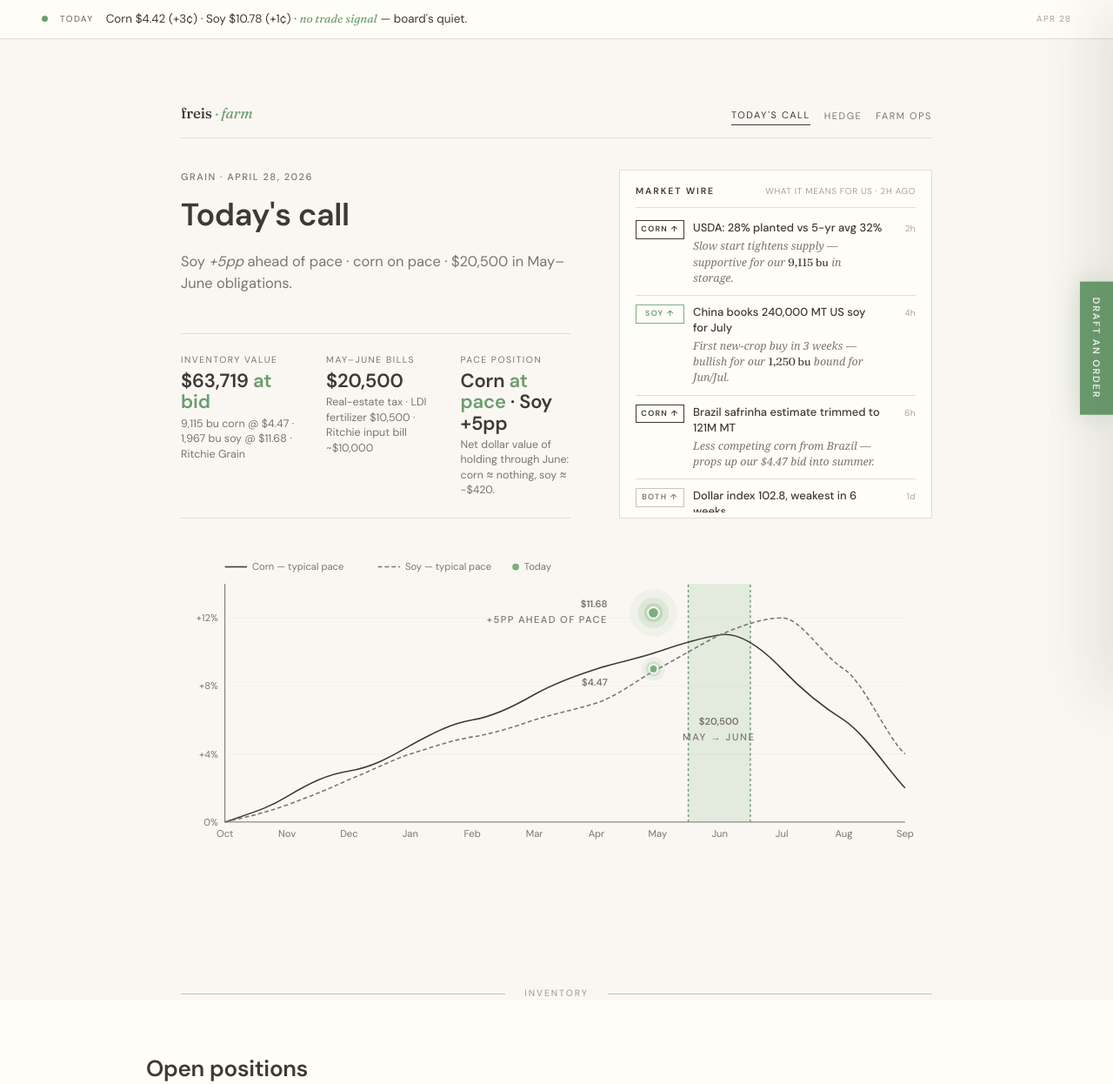
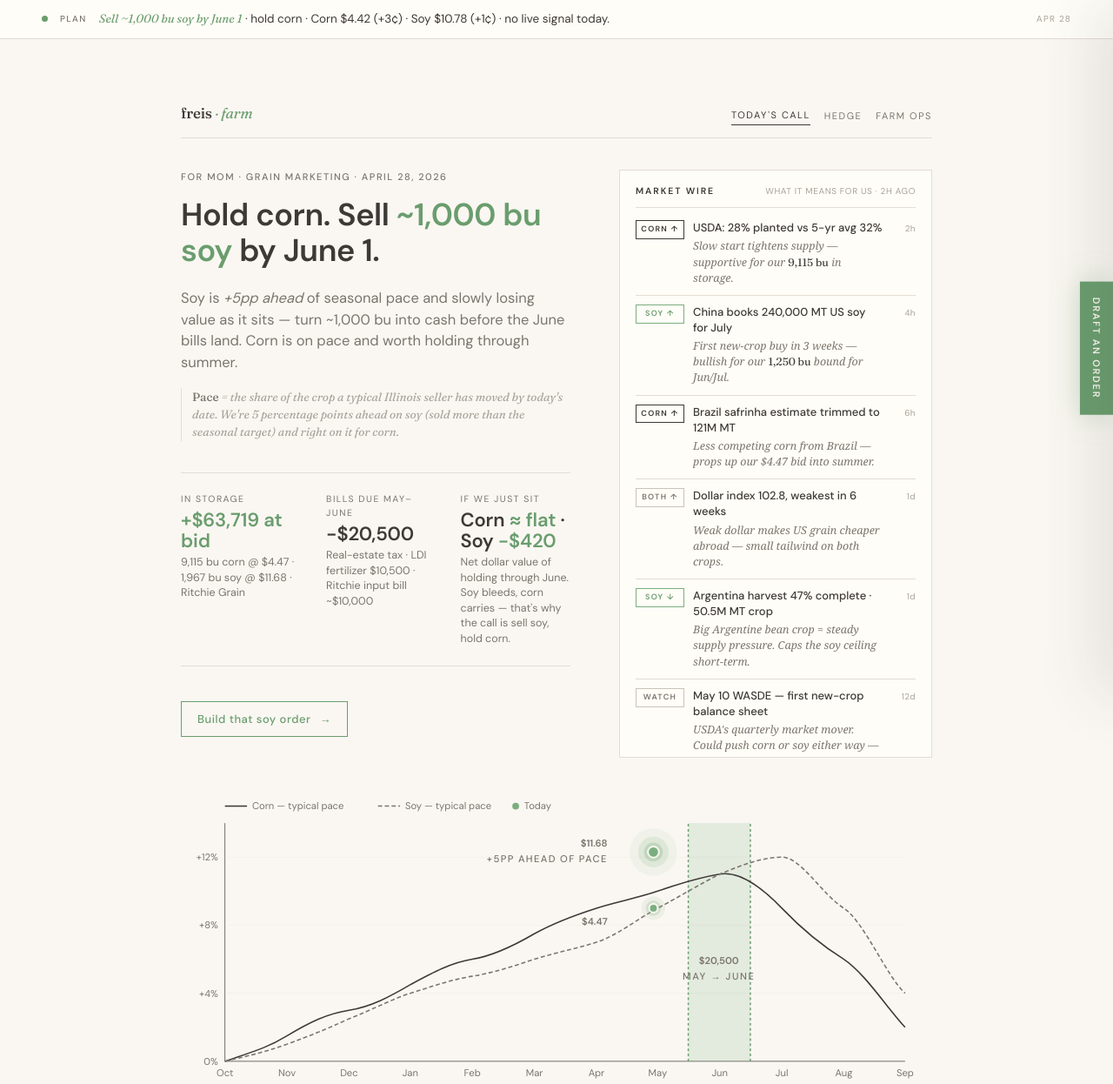
Before and after one commit to jnimbles03/farm-trader, a plain HTML site: page docs/home.html in a window 1280 px wide. Shown: the top 1246 px of the page at 87% size. Drawn offline with Linux system fonts and the light colour scheme.

Commit message:
Lead with the verdict on home page
Refactors the cover so a fresh reader (or naive Mom-mode glance) lands on
the call, not on three independent metrics they have to synthesize.

- Status strip leads with the standing plan; prices second
- H1 is the verdict: "Hold corn. Sell ~1,000 bu soy by June 1."
- Inline italic gloss decodes "pace" the first time it appears
- Hero cells signed (+ stored, − owed) and reframed as evidence;
  third cell becomes the synthesis ("If we just sit")
- New sage-outline CTA below the cells opens the trade drawer
  pre-filled to soy / 1,000 bu — closes recommendation → action
- 'Open positions' / 'Closed contracts' → 'Open lots' / 'Closed lots'
  for one consistent noun across the page

Mirrored from root home.html. .gitignore drift left unstaged.

```diff
--- a/docs/home.html
+++ b/docs/home.html
@@ -117,7 +117,36 @@
     line-height: 1.1;
   }
   .hero-call .cell .v em { font-style: italic; color: var(--sage-deep); }
+  .hero-call .cell .v .pos { color: var(--sage-deep); font-style: normal; }
+  .hero-call .cell .v .neg { color: var(--ink); font-style: normal; }
   .hero-call .cell .sub { font-size: 12.5px; color: var(--slate); margin-top: 4px; line-height: 1.4; }
+
+  /* Pace gloss — one-line italic decoder for the term "pace",
+     placed under the deck so the word's first appearance is also its definition. */
+  .pace-gloss {
+    font-family: "Fraunces", Georgia, serif;
+    font-style: italic; font-size: 13.5px; line-height: 1.5;
+    color: var(--dust); margin: -28px 0 36px; max-width: 560px;
+    border-left: 0.5px solid var(--border); padding-left: 12px;
+  }
+  .pace-gloss strong { font-weight: 500; color: var(--slate); font-style: normal; }
+
+  /* Hero CTA — quiet sage-outline pill that hangs off the verdict and opens
+     the trade drawer pre-filled. Closes the gap from recommendation → action. */
+  .hero-cta {
+    display: inline-flex; align-items: center; gap: 10px;
+    margin: 4px 0 24px;
+    padding: 11px 18px;
+    border: 0.5px solid var(--sage-deep);
+    background: transparent; color: var(--sage-deep);
+    font-family: "DM Sans", sans-serif;
+    font-size: 13px; font-weight: 500;
+    letter-spacing: 0.04em; text-transform: none;
+    cursor: pointer; border-radius: 0;
+    transition: background 0.15s ease, color 0.15s ease;
+  }
+  .hero-cta:hover { background: var(--sage-deep); color: var(--paper); }
+  .hero-cta .arr { font-family: "Fraunces", Georgia, serif; font-style: italic; }
 
   .hero { margin: 0 -8px 30px; }
   .hero svg { width: 100%; height: auto; display: block; }
@@ -1645,8 +1674,8 @@
 <!-- ================== STATUS STRIP (mobile-first headline) ================== -->
 <aside class="status-strip" data-tone="calm" aria-live="polite">
   <span class="pulse" aria-hidden="true"></span>
-  <span class="label">Today</span>
-  <span class="msg">Corn $4.42 (+3¢) · Soy $10.78 (+1¢) · <em>no trade signal</em> — board's quiet.</span>
+  <span class="label">Plan</span>
+  <span class="msg"><em>Sell ~1,000 bu soy by June 1</em> · hold corn · Corn $4.42 (+3¢) · Soy $10.78 (+1¢) · no live signal today.</span>
   <span class="stamp">Apr 28</span>
 </aside>
 
@@ -1668,31 +1697,41 @@
        ag wire, etc.) for production. Each row tagged CORN / SOY / MACRO. -->
   <div class="cover-top">
     <div class="cover-headline">
-      <p class="eyebrow">Grain · April 28, 2026</p>
-      <h1>Today's call</h1>
-      <p class="deck">Soy <em>+5pp</em> ahead of pace · corn on pace · $20,500 in May–June obligations.</p>
-
-      <!-- Three-cell hero call lives here so it stacks under the deck on
-           the LEFT side of the cover-top. Together with the H1 stack the
-           left column gets tall enough to balance the blotter on the
-           right (which auto-matches via top:0; bottom:0 absolute pos). -->
+      <p class="eyebrow">For Mom · Grain marketing · April 28, 2026</p>
+      <h1>Hold corn. Sell <em>~1,000 bu soy</em> by June 1.</h1>
+      <p class="deck">Soy is <em>+5pp ahead</em> of seasonal pace and slowly losing value as it sits — turn ~1,000 bu into cash before the June bills land. Corn is on pace and worth holding through summer.</p>
+
+      <p class="pace-gloss">
+        <strong>Pace</strong> = the share of the crop a typical Illinois seller has moved by today's date.
+        We're 5 percentage points <em>ahead</em> on soy (sold more than the seasonal target) and right on it for corn.
+      </p>
+
+      <!-- Three-cell hero call: evidence for the verdict above.
+           Each cell is signed (+ stored, − owed) so a naive reader doesn't
+           have to track which side of the ledger a number lives on. The third
+           cell ("If we sit") is the synthesis — what the first two imply. -->
       <div class="hero-call">
         <div class="cell">
-          <div class="k">Inventory value</div>
-          <div class="v">$63,719 <em>at bid</em></div>
+          <div class="k">In storage</div>
+          <div class="v"><span class="pos">+$63,719</span> <em>at bid</em></div>
           <div class="sub">9,115 bu corn @ $4.47 · 1,967 bu soy @ $11.68 · Ritchie Grain</div>
         </div>
         <div class="cell">
-          <div class="k">May–June bills</div>
-          <div class="v">$20,500</div>
+          <div class="k">Bills due May–June</div>
+          <div class="v"><span class="neg">−$20,500</span></div>
           <div class="sub">Real-estate tax · LDI fertilizer $10,500 · Ritchie input bill ~$10,000</div>
         </div>
         <div class="cell">
-          <div class="k">Pace position</div>
-          <div class="v">Corn <em>at pace</em> · Soy +5pp</div>
-          <div class="sub">Net dollar value of holding through June: corn ≈ nothing, soy ≈ −$420.</div>
+          <div class="k">If we just sit</div>
+          <div class="v">Corn <em>≈ flat</em> · Soy <em>−$420</em></div>
+          <div class="sub">Net dollar value of holding through June. Soy bleeds, corn carries — that's why the call is sell soy, hold corn.</div>
         </div>
       </div>
+
+      <button type="button" class="hero-cta" id="hero-cta-soy"
+              aria-label="Open trade builder pre-filled to sell ~1,000 bushels of soybeans">
+        Build that soy order <span class="arr">→</span>
+      </button>
     </div>
 
     <aside class="blotter" aria-label="Market wire — headlines and what they mean for our bushels">
@@ -1914,7 +1953,7 @@
 <section class="ledger">
   <div class="ledger-wrap">
 
-    <h2 class="ledger-h">Open positions</h2>
+    <h2 class="ledger-h">Open lots</h2>
     <p class="ledger-sub">Tap any position for the chart and detail.</p>
 
     <!-- The strip: 4 single-row summaries, each clickable -->
@@ -2039,7 +2078,7 @@
     </div>
 
     <!-- ────────── Closed book ────────── -->
-    <h2 class="ledger-h ledger-h-2">Closed contracts</h2>
+    <h2 class="ledger-h ledger-h-2">Closed lots</h2>
     <p class="ledger-sub">Twelve sales last season, plotted against the typical year's price pattern (so we can see if we sold above or below the usual rhythm).</p>
 
     <div class="closed-strip">
@@ -2862,6 +2901,15 @@ function prefillTrade(t) {
 document.getElementById('trade-trigger').addEventListener('click', openTrade);
 document.getElementById('trade-close').addEventListener('click', closeTrade);
 document.getElementById('trade-scrim').addEventListener('click', closeTrade);
+
+// Hero CTA: open the drawer pre-filled to sell ~1,000 bu soy at today's bid.
+const heroCtaSoy = document.getElementById('hero-cta-soy');
+if (heroCtaSoy) {
+  heroCtaSoy.addEventListener('click', () => {
+    prefillTrade({ crop: 'soy', bu: 1000 });
+    openTrade();
+  });
+}
 document.addEventListener('keydown', (e) => {
   if (e.key === 'Escape' &&
       document.getElementById('trade-drawer').classList.contains('open')) {
```
